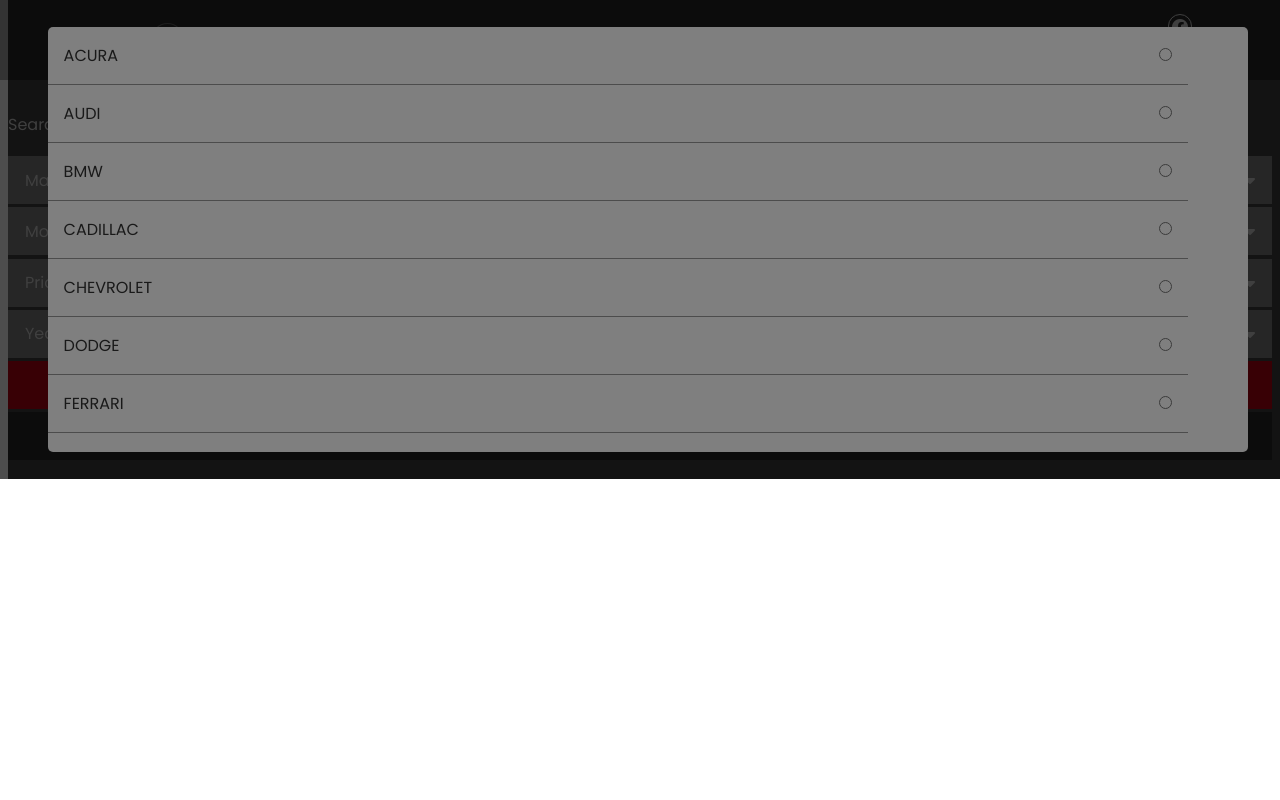
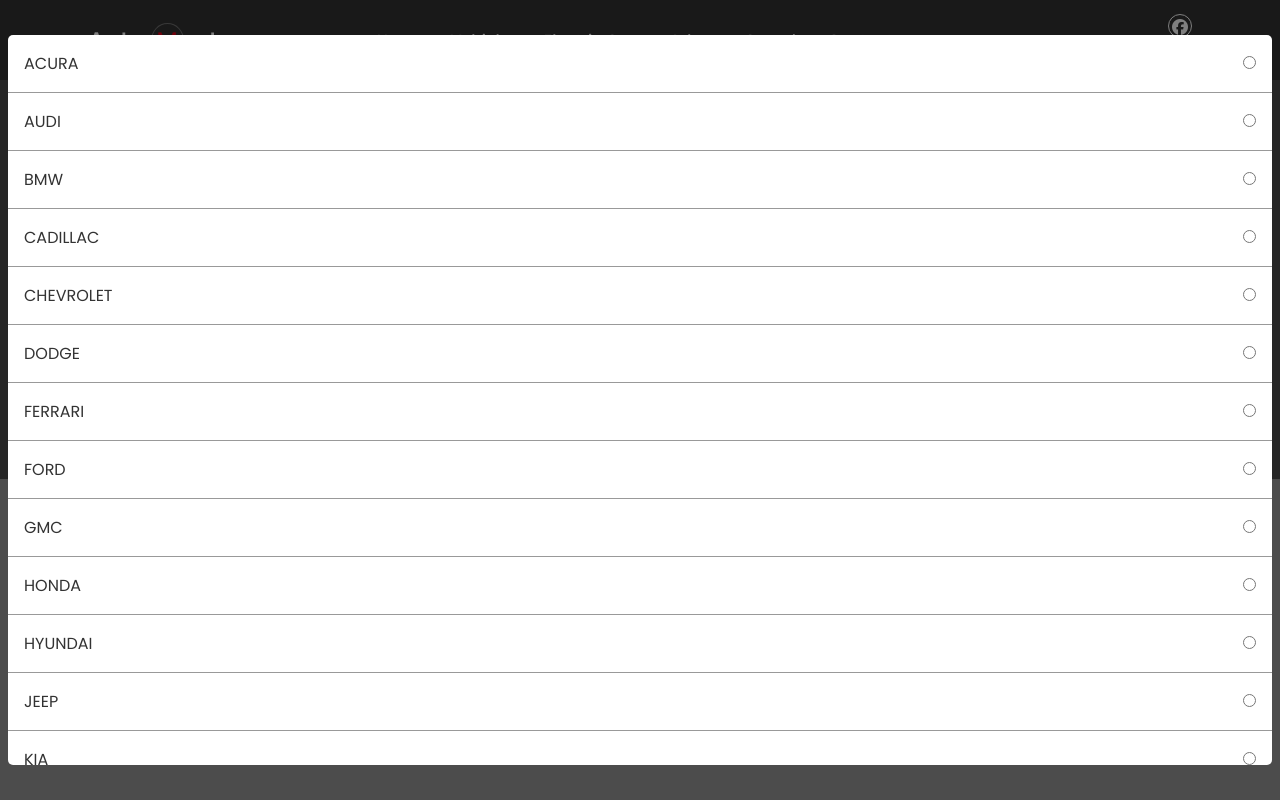
Before and after one commit to anthonymartz17/Dealership, a Vue app: page / in a window 1280 px wide. Both pictures are taken after a click on the element "Make". Built offline with nearby package versions, Linux system fonts and the light colour scheme; data requests are answered from the project's data file; what vue2-filters would draw is missing.

Commit message:
created a modal component and in it put the content card, but this time, is dynamic, by using a prop called clickedFieldConent that initially starts as an empty object, depending on the clikced item, the prop val updates, so the card content could be iterated.

```diff
--- a/src/App.vue
+++ b/src/App.vue
@@ -1,6 +1,6 @@
 <template>
     <div class="page-container">
-     <div class="test"></div>
+     <AppModal/>
       <MobileMenu/>
       <AppHeader/>
       <AppMain/>
@@ -14,7 +14,7 @@
 </template>
 
 <script>
-// import AppModal from './components/Modal.vue'
+import AppModal from './components/Modal.vue'
 import CarSelectionCard from './components/searchFieldMobile/CarSelectionCard.vue'
 import AppHeader from './components/Header.vue'
 import AppMain from './components/Main.vue'
@@ -55,7 +55,7 @@
     AppMain,
     CarSelectionCard,
     MobileMenu,
-    // AppModal,
+    AppModal,
   },
   computed:{
     ...mapState([
@@ -76,7 +76,7 @@
 .page-container{
   position: relative;
   background:$lightestDark;
-  height: 100%;
+  height: 100vh;
   min-width: 22.5em;
 
 }
--- a/src/assets/scss/_shared.scss
+++ b/src/assets/scss/_shared.scss
@@ -83,6 +83,7 @@
 
 }
 
+
 .selected-field-options{
 
   position: absolute;
@@ -101,7 +102,7 @@
     font-family: $font-stack;
     overflow-y: auto;
     max-height: 95%;
-    width: 95%;
+    width: 100%;
     background: $light;
     border-radius: 5px;
 
--- a/src/components/Header.vue
+++ b/src/components/Header.vue
@@ -1,7 +1,7 @@
 <template>
   <header class="header-container flex-j-c ">
     <div class="header-wrapper flex-a-c">
-      <i class="fas fa-bars fa-2x" @click="toggleMobileMenu();toggleModal()"></i>
+      <i class="fas fa-bars fa-2x" @click="toggleMobileMenu()"></i>
         <div class="logo-container">
           <router-link :to="{name:'Home'}"  @click="clearPropsVal">
             <span class="logo">Auto <span class="logo-m">M</span>artz</span>
@@ -32,7 +32,7 @@
     ...mapMutations([
     'toggleMobileMenu',
     'clearPropsVal',
-    'toggleModal'
+
     ])
 
   }
--- a/src/components/Modal.vue
+++ b/src/components/Modal.vue
@@ -3,15 +3,43 @@
     enter-active-class="animate__animated animate__fadeIn animate__faster"
     leave-active-class="animate__animated animate__fadeOut animate__faster"
   >
-    <div class="selected-field-options"
+
+       <div class="selected-field-options"
     v-show="$store.state.optionsCardToggler"
     @click="
     toggleOptionsCard($event);
     "
     >
+      <div class="selected-field-options-card" >
+        <div  class="selected-field-options-card">
+          <label
+            v-for="(field,key) in clickedFieldContent.type"
+            :key="key"
+            class="selected-field-options-card-content"
+            :for="key"
+            @click.stop="
+            toggleOptionsCard($event);
+            assignValueToTypeSelected({$event,id:clickedFieldContent.id});
+            selectModelByMake({$event,id:clickedFieldContent.id});
+            "
+        >
+            <p >{{field}}</p>
+            <input
+              class="radio"
+              type="radio"
+              :id="key"
+              :value="field"
+              name="searchFields"
+            >
+          </label>
+        </div>
+
+      </div>
+
+    </div>
 
 
-    </div>
+
   </transition>
 </template>
 
@@ -20,13 +48,19 @@
 export default {
   computed:{
      ...mapState([
-       'modalToggler'
+       'modalToggler',
+       'optionsCardToggler',
+       'clickedFieldContent'
      ])
   },
   methods:{
-     ...mapMutations([
-      'toggleModal',
-      'toggleMobileMenu'
+    ...mapMutations([
+      'toggleOptionsCard',
+      'showSelectedFieldContent',
+      'assignValueToTypeSelected',
+      'selectModelByMake'
+
+
     ])
   }
 
--- a/src/components/searchFieldMobile/MakeModel.vue
+++ b/src/components/searchFieldMobile/MakeModel.vue
@@ -5,8 +5,10 @@
       class="search-fields-container-field"
       v-for="(field,key) in makeModel"
       :key="key"
-      @click="toggleOptionsCard($event);
-      showMakeOrModel(field.id)
+      @click="
+      toggleOptionsCard($event);
+      showMakeOrModel(field.id);
+      showSelectedFieldContent(field.id);
       "
     >
       <p>{{field.field}}</p>
@@ -14,11 +16,7 @@
     </div>
   </div>
 
- <transition
-    enter-active-class="animate__animated animate__fadeIn animate__faster"
-    leave-active-class="animate__animated animate__fadeOut animate__faster"
-  >
-    <div class="selected-field-options"
+    <!-- <div class="selected-field-options"
     v-show="$store.state.optionsCardToggler"
     @click="
     toggleOptionsCard($event);
@@ -54,8 +52,8 @@
 
       </div>
 
-    </div>
- </transition>
+    </div> -->
+
 
  </div>
 </template>
@@ -107,6 +105,7 @@
       'toggleOptionsCard',
       'showSelectedFieldContent',
       'assignValueToTypeSelected',
+      'showSelectedFieldContent'
 
 
     ])
--- a/src/components/searchFieldMobile/PriceYear.vue
+++ b/src/components/searchFieldMobile/PriceYear.vue
@@ -14,11 +14,8 @@
     </div>
     </div>
 
- <transition
-    enter-active-class="animate__animated animate__fadeIn animate__faster"
-    leave-active-class="animate__animated animate__fadeOut animate__faster"
-  >
-    <div class="selected-field-options"
+
+    <!-- <div class="selected-field-options"
     v-show="$store.state.optionsCardToggler"
     @click="
     toggleOptionsCard($event);
@@ -50,8 +47,8 @@
 
       </div>
 
-    </div>
- </transition>
+    </div> -->
+
 
 
 
--- a/src/store/index.js
+++ b/src/store/index.js
@@ -238,12 +238,12 @@
     state.mobileMenuToggler = !state.mobileMenuToggler
   },
 
-    toggleModal(state){
+    // toggleModal(state){
 
-        state.modalToggler = !state.modalToggler
-        state.mobileMenuToggler = false
+    //     state.modalToggler = !state.modalToggler
+    //     state.mobileMenuToggler = false
 
-    },
+    // },
 
     // togggles on and off to show the card with the options  of the selected field
     toggleOptionsCard(state,e){
@@ -286,6 +286,7 @@
     },
     // receives the id of the clicked field, compares it to the id of car description data to decide which content to show in the card
     showSelectedFieldContent(state,id){
+
       let contentToShow = [
         state.make,
         state.models,
@@ -302,35 +303,46 @@
         state.color
       ]
 
-      contentToShow.forEach(one =>{
-        if(one.id == id){
-          state.clickedFieldContent = one
-        }
+      if(id == 'model' && state.make.typeSelected == ''){
+        state.clickedFieldContent = {type:['Select Make First']}
+      }
+      else{
 
-      })
+        contentToShow.forEach(one =>{
+
+          if(one.id == id){
+            state.clickedFieldContent = one
+          }
+
+        })
+      }
 
 
 
     },
     // selects the car models to show according to the make selected
 
-    // selectModelByMake(state,data){
+    selectModelByMake(state,data){
 
-    //   if(data.id == 'make'){
-    //     state.carsData.forEach(one =>{
-    //       if(state.make.typeSelected == one.make){
-    //         state.models.typeSelected = `All ${one.make}`
-    //         state.models.type = one.model.map(one =>{
-    //           return one.name
-    //         })
-    //       }
-    //     })
-    //   }
-    //   if(data.id == 'model'){
-    //     state.models.typeSelected = data.$event.currentTarget.textContent
+      if(data.id == 'make'){
+        state.carsData.forEach(one =>{
+          if(state.make.typeSelected == one.make){
+            state.models.typeSelected = `All ${one.make}`
+            state.models.type = one.model.map(one =>{
+              return one.name
+            })
+          }
+        })
+      }
+      // assigns val of clicked field in model card content to the type selected
+      if(data.id == 'model'){
+        state.models.typeSelected = data.$event.currentTarget.textContent
 
-    //   }
-    // },
+      }
+      else{
+        return
+      }
+    },
 
 
     selectPriceAndYear(state,data){
```
